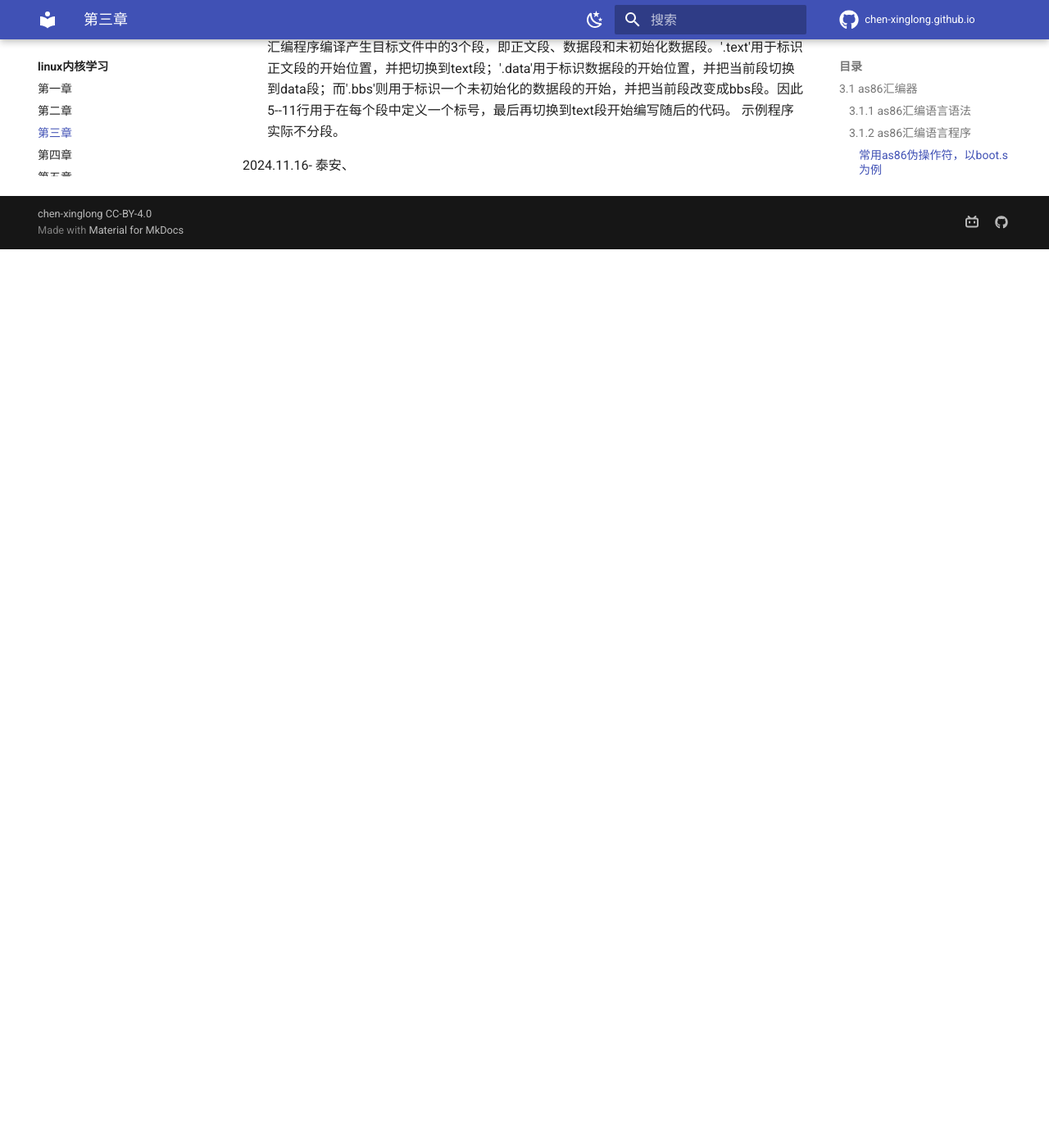
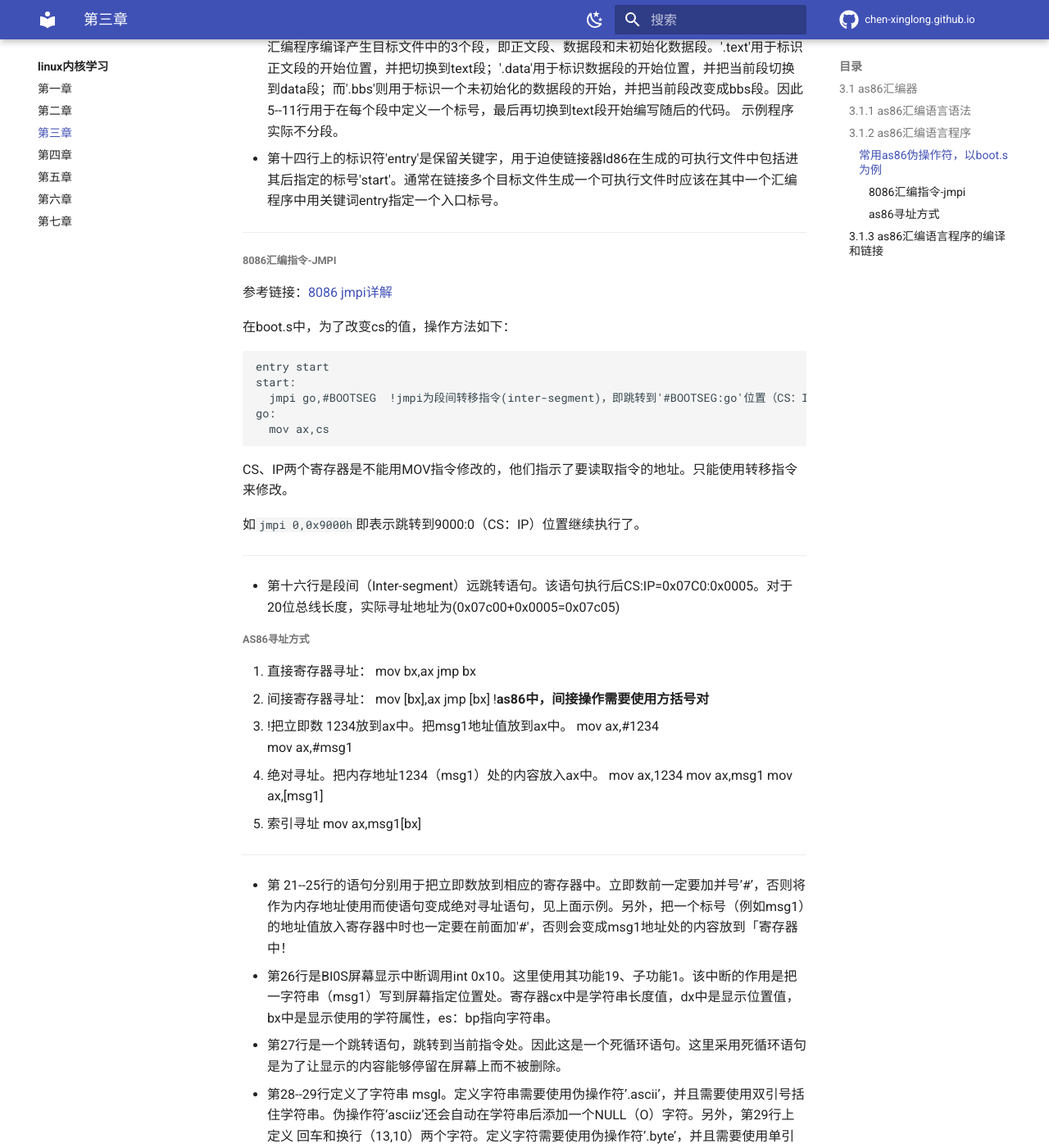
Before and after one commit to chen-xinglong/chen-xinglong.github.io, an MkDocs documentation site: the page built from docs/linux011/p3.md, in a window 1280 px wide and 1400 px high, scrolled down 2172 px. Shown: the whole window at 82% size. Built offline with MkDocs 1.6.1 and Material for MkDocs 9.7.7, drawn with Linux system fonts in a browser that asks for light colours; comment, search, counter and statistics services are not loaded; before the commit the page ends 2476 px from its top, so only the background shows below that; some of the changed text lies outside the part shown.

Commit message:
new p3.md

````diff
--- a/docs/linux011/p3.md
+++ b/docs/linux011/p3.md
@@ -108,8 +108,59 @@ boot.s程序说明：
 
 #### 常用as86伪操作符，以boot.s为例
 
-- '.globl'是汇编指示符（或称为汇编伪指令、伪操作符），后跟0个或多个操作数组成。用于定义所后的标号标识符是外部的或全局的，并且即使不使用也强制引入。 'golbl'后面的标号'begtext,begdata...'等为其操作数。引用一个标号时无须带冒号。
+- '.globl'是汇编指示符（或称为汇编伪指令、伪操作符），后跟0个或多个操作数组成。用于定义所后的标号标识符是外部的或全局的，并且即使不使用也强制引入。 **'golbl'后面的标号'begtext,begdata...'等为其操作数。引用一个标号时无须带冒号。**
 - 第5到11行除了定义了3个标号，还定义了3个伪操作符:'.text'、‘.data’、‘.bbs’。他们分别对应汇编程序编译产生目标文件中的3个段，即正文段、数据段和未初始化数据段。'.text'用于标识正文段的开始位置，并把切换到text段；'.data'用于标识数据段的开始位置，并把当前段切换到data段；而'.bbs'则用于标识一个未初始化的数据段的开始，并把当前段改变成bbs段。因此5--11行用于在每个段中定义一个标号，最后再切换到text段开始编写随后的代码。 示例程序实际不分段。
+- 第十四行上的标识符'entry'是保留关键字，用于迫使链接器ld86在生成的可执行文件中包括进其后指定的标号'start'。通常在链接多个目标文件生成一个可执行文件时应该在其中一个汇编程序中用关键词entry指定一个入口标号。
+---
+##### **8086汇编指令-jmpi**
+参考链接：[8086 jmpi详解](https://blog.csdn.net/jackailson/article/details/83755157)
+
+在boot.s中，为了改变cs的值，操作方法如下：
+```
+entry start
+start:
+  jmpi go,#BOOTSEG  !jmpi为段间转移指令(inter-segment)，即跳转到'#BOOTSEG:go'位置（CS：IP）继续执行。
+go:
+  mov ax,cs
+```
+
+CS、IP两个寄存器是不能用MOV指令修改的，他们指示了要读取指令的地址。只能使用转移指令来修改。
+
+如`jmpi 0,0x9000h`即表示跳转到9000:0（CS：IP）位置继续执行了。
+
+---
+
+
+- 第十六行是段间（Inter-segment）远跳转语句。该语句执行后CS:IP=0x07C0:0x0005。对于20位总线长度，实际寻址地址为(0x07c00+0x0005=0x07c05)
+
+##### as86寻址方式
+
+1. 直接寄存器寻址：
+mov bx,ax
+jmp bx
+2. 间接寄存器寻址：
+mov [bx],ax
+jmp [bx]  !**as86中，间接操作需要使用方括号对**
+3. !把立即数 1234放到ax中。把msg1地址值放到ax中。
+mov ax,#1234
+mov ax,#msg1
+4. 绝对寻址。把内存地址1234（msg1）处的内容放入ax中。
+mov ax,1234
+mov ax,msg1
+mov ax,[msg1]
+5. 索引寻址
+mov ax,msg1[bx]
+
+---
+
+- 第 21--25行的语句分别用于把立即数放到相应的寄存器中。立即数前一定要加并号’#’，否则将作为内存地址使用而使语句变成绝对寻址语句，见上面示例。另外，把一个标号（例如msg1）的地址值放入寄存器中时也一定要在前面加'#'，否则会变成msg1地址处的内容放到「寄存器中！
+- 第26行是BI0S屏幕显示中断调用int 0x10。这里使用其功能19、子功能1。该中断的作用是把一字符串（msg1）写到屏幕指定位置处。寄存器cx中是学符串长度值，dx中是显示位置值，bx中是显示使用的学符属性，es：bp指向字符串。
+- 第27行是一个跳转语句，跳转到当前指令处。因此这是一个死循环语句。这里采用死循环语句是为了让显示的内容能够停留在屏幕上而不被删除。
+- 第28--29行定义了字符串 msgl。定义字符串需要使用伪操作符’.ascii’，并且需要使用双引号括住学符串。伪操作符‘asciiz’还会自动在学符串后添加一个NULL（O）字符。另外，第29行上定义 回车和换行（13,10）两个字符。定义字符需要使用伪操作符’.byte’，并且需要使用单引号把字符括住。例如：“’D’”。当然我们也可以象示例中的一样直接写出字符的 ASCII码。
+- 第30行上的伪操作符语句，‘org’定义了当前汇编的位置。这条语句会把汇编器编译过程中当前段的位置计数器值调整为该伪操作符语句上给出的值。对于本示例程序，该语句把位置计数器设置为510，并在此处（第31行）放置了有效引导扇区标志字0xAA55。伪操作符’.word’用于在当前位置定义一个双字节内存对象（变量），其后可以是一个数或者是一个表达式。由于后面没有代码或数据了，因此我们可以据此确定boot.s编译出来的执行程序应该止好为512字节。
+- 第32--37行又在三个段中分别放置了三个标号。分别用来表示三个段的结束位置。这样设置可以用来在链接多个目标模块时区分各个模块中各段的开始和结束位置。由于内核中的 bootsec.s 和 setup.s 程序都是单独编译链接的程序，各自期望生成的者都是纯二进制文件而并没有与其他目标模块文件进行链接，因此示例程序中声明各个段的伪操作符（.text、.data和.bss）都完全可以省略掉，即程序中第4--l1行和32--37行可以全部删除也能编译链接产生出正确的结果。
+
+### 3.1.3 as86汇编语言程序的编译和链接
 
 
 
@@ -124,5 +175,4 @@ boot.s程序说明：
 
 
 
-
-2024.11.16-      泰安、
+2024.11.16-      于泰安、昆明
````
